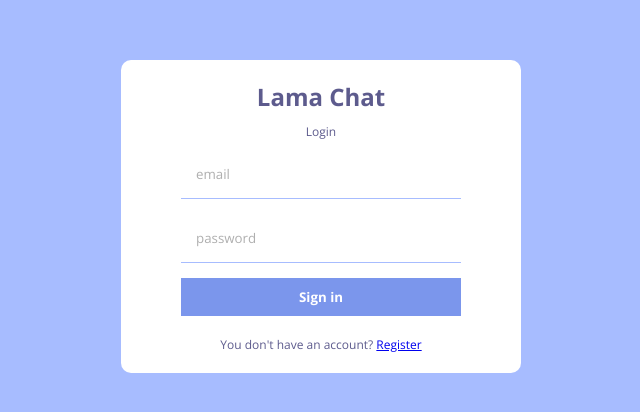
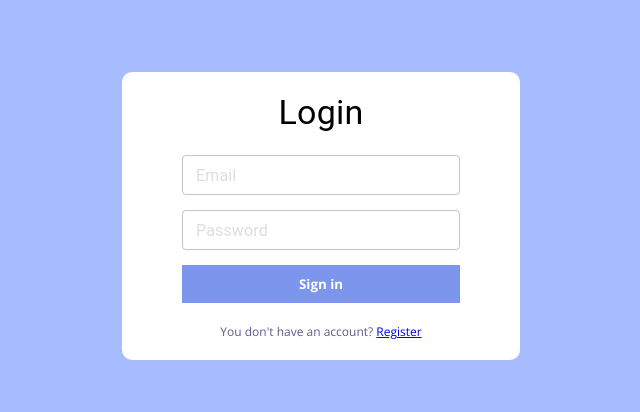
Before and after one commit to maitrish1/Chat-App, a React (Create React App) app: page /login in a window 1280 px wide. Shown: the part 184-596 px from the top of the page, without its empty margins (319-959 px from the left). Built offline with nearby package versions, Linux system fonts and the light colour scheme; no server answers.

Commit message:
2nd commit

```diff
--- a/package.json
+++ b/package.json
@@ -3,6 +3,9 @@
   "version": "0.1.0",
   "private": true,
   "dependencies": {
+    "@emotion/react": "^11.11.1",
+    "@emotion/styled": "^11.11.0",
+    "@mui/material": "^5.14.8",
     "@testing-library/jest-dom": "^5.16.4",
     "@testing-library/react": "^13.1.1",
     "@testing-library/user-event": "^13.5.0",
--- a/src/components/Chats.jsx
+++ b/src/components/Chats.jsx
@@ -13,7 +13,6 @@ const Chats = () => {
   useEffect(() => {
     const getChats = () => {
       const unsub = onSnapshot(doc(db, "userChats", currentUser.uid), (doc) => {
-        console.log(doc.data())
         setChats(doc.data());
       });
 
--- a/src/pages/Login.jsx
+++ b/src/pages/Login.jsx
@@ -2,16 +2,18 @@ import React, { useState } from "react";
 import { useNavigate, Link } from "react-router-dom";
 import { signInWithEmailAndPassword } from "firebase/auth";
 import { auth } from "../firebase";
+import { TextField, Typography } from "@mui/material";
 
 const Login = () => {
   const [err, setErr] = useState(false);
+  const [email, setemail] = useState('')
+  const [password, setpassword] = useState('')
   const navigate = useNavigate();
 
   const handleSubmit = async (e) => {
     e.preventDefault();
-    const email = e.target[0].value;
-    const password = e.target[1].value;
 
+    console.log(e.target);
     try {
       await signInWithEmailAndPassword(auth, email, password);
       navigate("/")
@@ -22,15 +24,28 @@ const Login = () => {
   return (
     <div className="formContainer">
       <div className="formWrapper">
-        <span className="logo">Lama Chat</span>
-        <span className="title">Login</span>
+      <Typography variant="h4" gutterBottom>
+        Login
+      </Typography>
         <form onSubmit={handleSubmit}>
-          <input type="email" placeholder="email" />
-          <input type="password" placeholder="password" />
-          <button>Sign in</button>
+          <TextField size="small" onChange={(e)=>setemail(e.target.value)}
+            type="email"
+            placeholder="Email"
+            id="email"
+            value={email}
+          />
+           <TextField size="small" onChange={(e)=>setpassword(e.target.value)}
+            type="password"
+            placeholder="Password"
+            id="password"
+            value={password}
+          />
+          <button type="submit">Sign in</button>
           {err && <span>Something went wrong</span>}
         </form>
-        <p>You don't have an account? <Link to="/register">Register</Link></p>
+        <p>
+          You don't have an account? <Link to="/register">Register</Link>
+        </p>
       </div>
     </div>
   );
--- a/src/style.scss
+++ b/src/style.scss
@@ -48,10 +48,9 @@
       gap: 15px;
 
       input {
-        padding: 15px;
+        // padding: 15px;
         border: none;
         width: 250px;
-        border-bottom: 1px solid #a7bcff;
         &::placeholder {
           color: rgb(175, 175, 175);
         }
```
Also changed, not shown: 2 other files (tests, documents, lock files or other folders).
